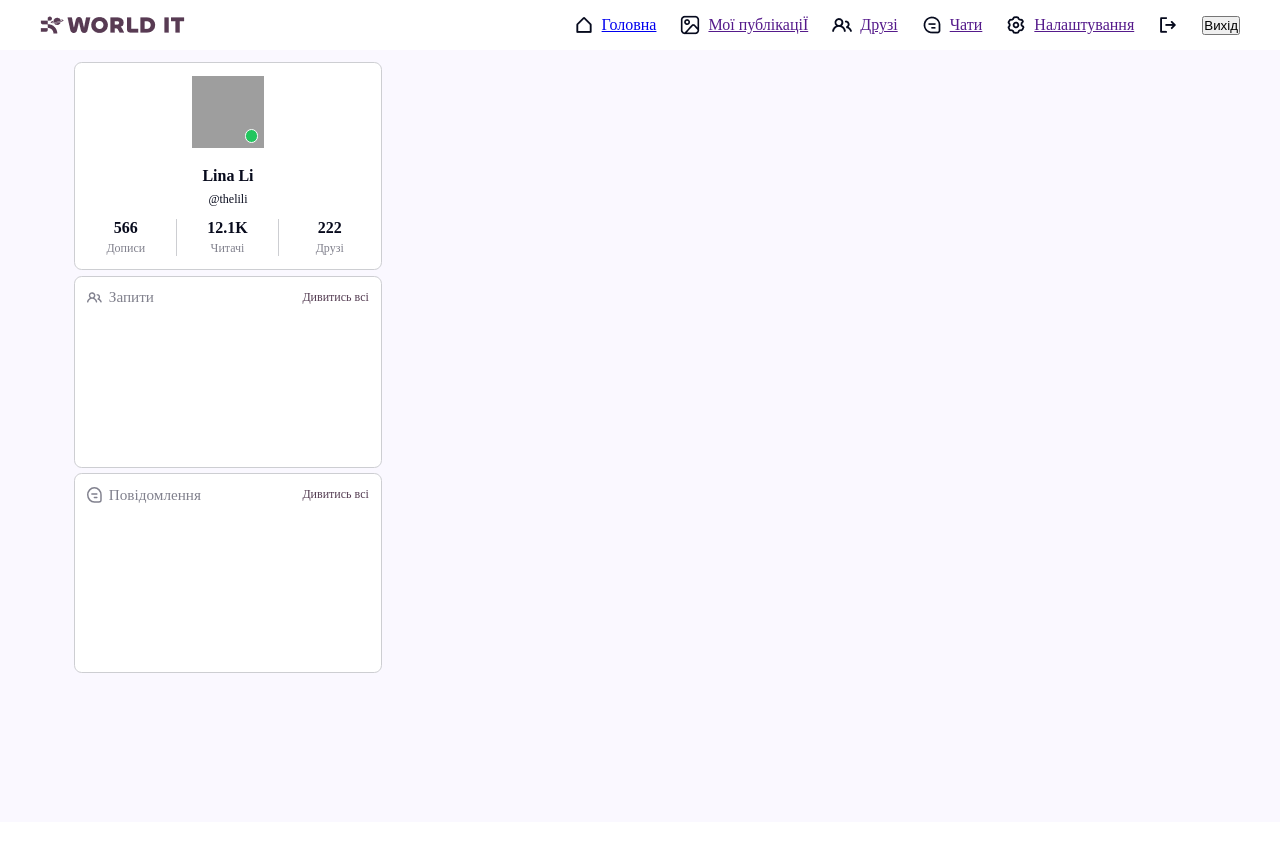
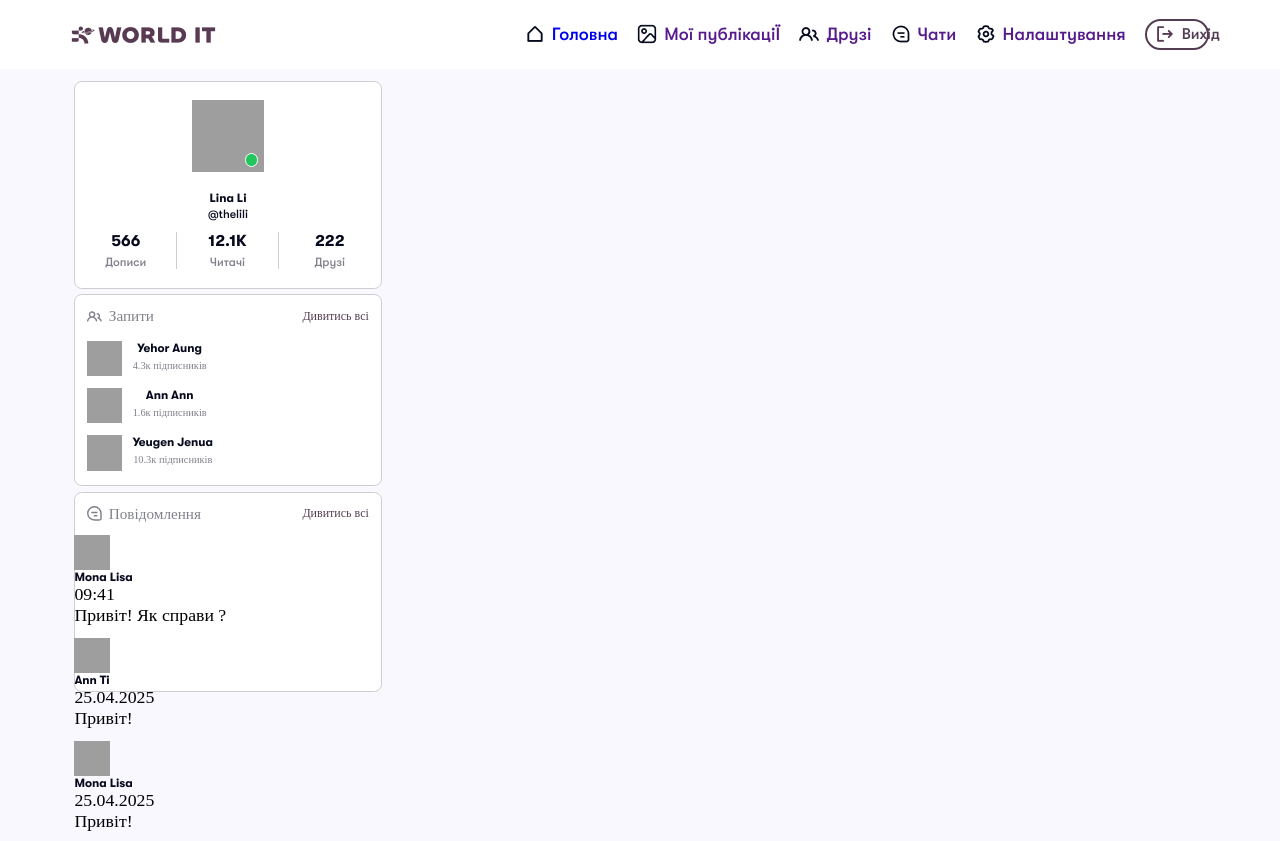
Before and after one commit to SofiiaTokarchuk/SocialNetwork, a Django app: page / in a window 1280 px wide. Before the commit the page ends 673 px from the top, so only its background shows below. Run offline with Django 5.2, Linux system fonts and the light colour scheme; grey boxes are pictures that could not be loaded.

Commit message:
the first sidebar block has been created

```diff
--- a/social_network/home_app/static/home_app/css/home.css
+++ b/social_network/home_app/static/home_app/css/home.css
@@ -2,7 +2,7 @@
     display: flex;
     flex-direction: column;
     align-items: center;
-    padding-top: 1.5vh;
+    padding-top: clamp(0.1rem, 1.5vh, 1rem);
     width: 24vw;
     max-width: 350px;
     height: 24vh;
@@ -55,6 +55,7 @@
     flex-direction: column;
     max-width: 318px;
     max-height: 170px;
+    gap: clamp(0.1rem, 1.5vh, 1rem);
 }
 .messages{
     display: flex;
@@ -78,8 +79,47 @@
     flex-direction: column;
     max-width: 350px;
     max-height: 186px;
+    gap: clamp(0.1rem, 1.5vh, 1rem);
 }
 
 .vertical-line{
     border-right: solid rgba(205, 206, 210, 1)  0.1vw;
 }
+
+.request-profile{
+    height: 4.4vh;
+    max-width: 318px;
+    max-height: 46px;
+    display: flex;
+    flex-direction: row;
+    gap: clamp(0.1rem, 0.8vw, 0.75rem);
+
+}
+
+.profile-img-wrapper{
+    width: 4.4vh;
+    height: 4.4vh;
+    max-width: 46px;
+    max-height: 46px;
+}
+
+.profile-info{
+    height: 3.7vh;
+    /* width: 18vw; */
+    max-width: 260px;
+    max-height: 38px;
+    display: flex;
+    flex-direction: column;
+    gap: clamp(0.1rem, 0.3vh, 0.25rem);
+}
+
+.profile-name{
+    font-weight: 500;
+    color: rgba(7, 10, 28, 1);
+    font-size: clamp(0.1rem, 1.5vh, 1rem);
+}
+.followers-amount{
+    font-weight: 400;
+    color: rgba(129, 129, 141, 1);
+    font-size: clamp(0.1rem, 1.3vh, 0.875rem);
+}
--- a/social_network/home_app/templates/home_app/home.html
+++ b/social_network/home_app/templates/home_app/home.html
@@ -17,7 +17,33 @@
             <a class = "title-ref" href="">Дивитись всі</a>
         </div>
         <div class = "recommended-requests">
-
+            <div class="request-profile">
+                <div class= "profile-img-wrapper">
+                    <img class = "img-cover" src="{% static 'home_app/images/person_1.svg' %}" alt="">
+                </div>
+                <div class = "profile-info">
+                    <p class= "profile-name">Yehor Aung</p>
+                    <p class = "followers-amount">4.3к підписників</p>
+                </div>
+            </div>
+            <div class="request-profile">
+                <div class= "profile-img-wrapper">
+                    <img class = "img-cover" src="{% static 'home_app/images/person_2.svg' %}" alt="">
+                </div>
+                <div class = "profile-info">
+                    <p class= "profile-name">Ann Ann</p>
+                    <p class = "followers-amount">1.6к підписників</p>
+                </div>
+            </div>
+            <div class="request-profile">
+                <div class= "profile-img-wrapper">
+                    <img class = "img-cover" src="{% static 'home_app/images/person_3.svg' %}" alt="">
+                </div>
+                <div class = "profile-info">
+                    <p class= "profile-name">Yeugen Jenua</p>
+                    <p class = "followers-amount">10.3к підписників</p>
+                </div>
+            </div>
         </div>
     </div>
 
@@ -32,7 +58,42 @@
             <a class = "title-ref" href="">Дивитись всі</a>
         </div>
         <div class = "messages-container">
-
+            <div class="message-profile">
+                <div class= "profile-img-wrapper">
+                    <img class = "img-cover" src="{% static 'home_app/images/person_3.svg' %}" alt="">
+                </div>
+                <div class = "message-info">
+                    <div class= "message-header">
+                        <p class= "profile-name">Mona Lisa</p>
+                        <p class = "message-time">09:41</p>
+                    </div>
+                    <p class = "message-text">Привіт! Як справи ?</p>
+                </div>
+            </div>
+            <div class="message-profile">
+                <div class= "profile-img-wrapper">
+                    <img class = "img-cover" src="{% static 'home_app/images/person_3.svg' %}" alt="">
+                </div>
+                <div class = "message-info">
+                    <div class= "message-header">
+                        <p class= "profile-name">Ann Ti</p>
+                        <p class = "message-time">25.04.2025</p>
+                    </div>
+                    <p class = "message-text">Привіт!</p>
+                </div>
+            </div>
+            <div class="message-profile">
+                <div class= "profile-img-wrapper">
+                    <img class = "img-cover" src="{% static 'home_app/images/person_3.svg' %}" alt="">
+                </div>
+                <div class = "message-info">
+                    <div class= "message-header">
+                        <p class= "profile-name">Mona Lisa</p>
+                        <p class = "message-time">25.04.2025</p>
+                    </div>
+                    <p class = "message-text">Привіт!</p>
+                </div>
+            </div>
         </div>
     </div>
 
--- a/social_network/static/css/base.css
+++ b/social_network/static/css/base.css
@@ -3,11 +3,12 @@
     padding: 0;
     box-sizing: border-box;
 }
+
 body{
     overflow-x: hidden;
 }
+
 main{
     display: flex;
     justify-content: center;
-    background-color: rgba(250, 248, 255, 1);
 }
--- a/social_network/static/css/header.css
+++ b/social_network/static/css/header.css
@@ -1,30 +1,77 @@
+@font-face {
+    font-family: "medium";
+    src: url(../fonts/GTWalsheimPro-Medium.ttf);
+}
+
+@font-face {
+    font-family: "bold";
+    src: url(../fonts/GTWalsheimPro-Bold.ttf);
+}
+
+@font-face {
+    font-family: "regular";
+    src: url(../fonts/GTWalsheimPro-Regular.ttf);
+}
+
+:root{
+    --FontMedium : "medium" ;
+    --FontBold : "bold" ;
+    --FontRegular : "regular" ;
+}
+
 body {
     margin: 0;
-    background-color: #FAF8FF
+    font-size: 1.11rem;
+    background-color: #FAF8FF;
 }
+
 
 .header{
     display: flex;
     justify-content: space-between;
     align-items: center;
-    padding: 15px 40px;
+    padding: 3.4vh 5.55vw;
     background-color: #ffffff;
+    flex-direction: row;
+    height: 8.6vh;
+    width: 100vw;
 }
 
 .navigation {
     display: flex;
     align-items: center;
-    gap: 24px;
+    gap: 1.5vw;
+}
+
+.navigation a{
+    text-decoration: none;
+    font-family: var(--FontMedium);
 }
 
 .navigation div{
     display: flex;
     align-items: center;
-    gap: 8px;
+    gap: 0.55vw;
 }
 
 .logo{
-    height: 18px;
-    width: 145px;
+    height: 2.1vh;
+    width: 10vw;
     display: block;
 }
+
+.navigation button{
+    display: flex;
+    align-items: center;
+    gap: 0.55vw;
+    background: transparent;
+    border: 0.07vw solid #543C52;
+    padding: 0.42vh 0.60vw;
+    border-radius: 2vh;
+    border-width: 0.3vh;
+    height: 3.9vh;
+    width: 5vw;
+    font-size: 0.97rem;
+    color: #543C52;
+    font-family: var(--FontMedium);
+}
--- a/social_network/static/css/layouts.css
+++ b/social_network/static/css/layouts.css
@@ -1,4 +1,4 @@
-.main-content{
+.main-container{
     width: 100vw;
     height: 95vh;
     max-width: 1600px;
@@ -7,6 +7,7 @@
     justify-content: center;
     gap: 0.3rem;
     margin-top: 1.5vh;
+    background-color: rgba(250, 248, 255, 1);
 }
 
 .side-block{
--- a/social_network/static/css/profile.css
+++ b/social_network/static/css/profile.css
@@ -1,3 +1,24 @@
+@font-face {
+    font-family: "medium";
+    src: url(../fonts/GTWalsheimPro-Medium.ttf);
+}
+
+@font-face {
+    font-family: "bold";
+    src: url(../fonts/GTWalsheimPro-Bold.ttf);
+}
+
+@font-face {
+    font-family: "regular";
+    src: url(../fonts/GTWalsheimPro-Regular.ttf);
+}
+
+:root{
+    --FontMedium : "medium" ;
+    --FontBold : "bold" ;
+    --FontRegular : "regular" ;
+}
+
 .profile{
     display: flex;
     flex-direction: column;
@@ -59,10 +80,12 @@
 .profile-name{
     font-weight: 700;
     font-size: clamp(0.1rem, 2vh, 1.5rem);
+    font-family: var(--FontBold);
 }
 .profile-username{
     font-weight: 500;
     font-size: clamp(0.1rem, 1.5vh, 1rem);
+    font-family: var(--FontMedium);
 }
 .profile-stats{
     display: flex;
@@ -81,10 +104,12 @@
 .stats-value{
     color: rgba(7, 10, 28, 1);
     font-weight: 700;
-    font-size: clamp(0.1rem, 2vh, 1.5rem);;
+    font-size: clamp(0.1rem, 2vh, 1.5rem);
+    font-family: var(--FontBold);
 }
 .stats-title{
     color: rgba(129, 129, 141, 1);
     font-weight: 500;
     font-size: clamp(0.1rem, 1.5vh, 1rem);
+    font-family: var(--FontMedium);
 }
--- a/social_network/templates/base.html
+++ b/social_network/templates/base.html
@@ -38,14 +38,17 @@
                     <div>
                         <img src="{% static 'images/logo/settings-logo.png' %}" alt=""><a href="">Налаштування</a>
                     </div>
-                    <img src="{% static 'images/logo/exit-logo.png' %}" alt=""><button> Вихід </button>
+                    <button><img src="{% static 'images/logo/exit-logo.png' %}" alt=""> Вихід </button>
                 </nav>
             </div>
         </header>
 
         <main>
-            <div class = "main-content">
+            <div class = "main-container">
+
                 <div class = "side-block">
+                    {% block side_block %}
+
                         <div class = "profile">
                             <div class = "profile-header">
                                 <div class="profile-avatar-container">
@@ -83,6 +86,8 @@
                         {% block additional_side_blocks %}
 
                         {% endblock %}
+
+                    {% endblock %}
                     </div>
 
                 <div class = "content">
@@ -90,6 +95,7 @@
 
                     {% endblock %}
                 </div>
+
             </div>
         </main>
     </body>
```
Also changed, not shown: social_network/home_app/static/home_app/images/person_1.svg (added), social_network/home_app/static/home_app/images/person_2.svg (added), social_network/home_app/static/home_app/images/person_3.svg (added), social_network/static/fonts/GTWalsheimPro-Bold.ttf (added), social_network/static/fonts/GTWalsheimPro-Medium.ttf (added), social_network/static/fonts/GTWalsheimPro-Regular.ttf (added), social_network/static/images/logo/exit-logo.png. Lines whose indentation alone changed are shown as unchanged.
